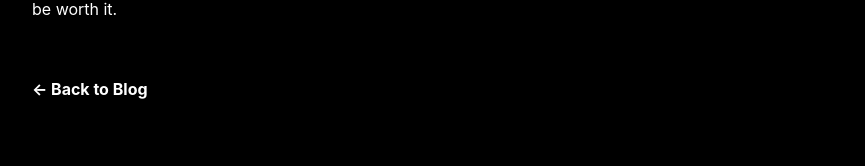
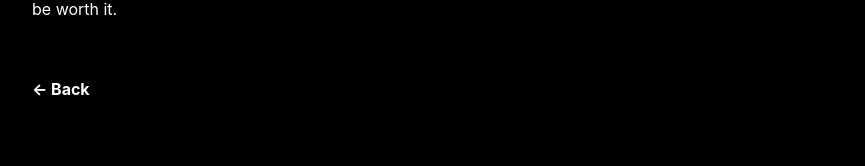
Before and after one commit to OGGary1996/HSCCompanyWebsite, a React (Vite) app: page /blog/1 in a window 1280 px wide. Shown: the part 4226-4392 px from the top of the page, without its empty margins (224-1089 px from the left). Built offline with nearby package versions, Linux system fonts and the light colour scheme.

Commit message:
Bug fix
When user at the blog detail page and click the "Back" button, it will
route to /blog, but /blog is no longer available now.

```diff
--- a/src/components/BlogDetail.jsx
+++ b/src/components/BlogDetail.jsx
@@ -13,7 +13,7 @@ const BlogDetail = () => {
       <div className="blog-detail">
         <h1>Article not found</h1>
         <p>The article you're looking for doesn't exist.</p>
-        <Link to="/blog" className="back-link">← Back to Blog</Link>
+        <Link to="/home" className="back-link">← Back</Link>
       </div>
     );
   }
@@ -28,7 +28,7 @@ const BlogDetail = () => {
       <div className="content">
         <ReactMarkdown>{article.content}</ReactMarkdown>
       </div>
-      <Link to="/blog" className="back-link">← Back to Blog</Link>
+      <Link to="/home" className="back-link">← Back</Link>
     </div>
   )
 }
```
